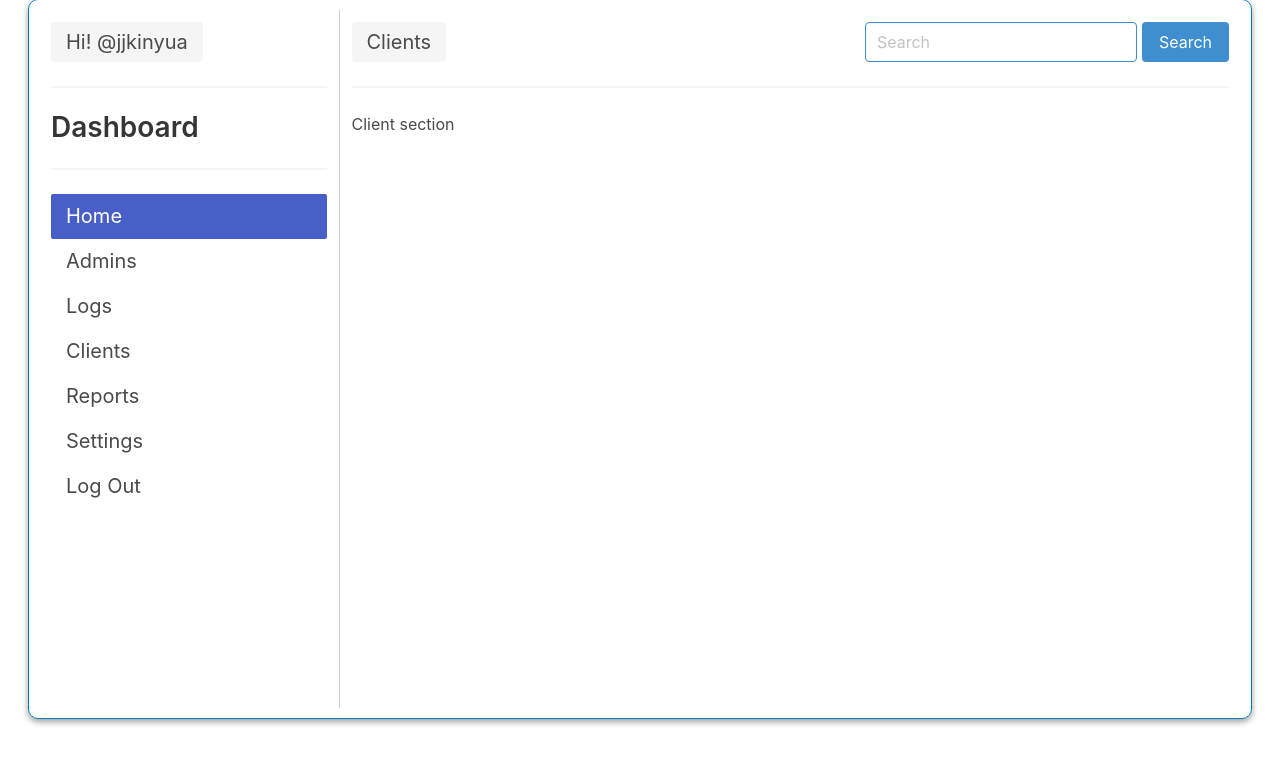
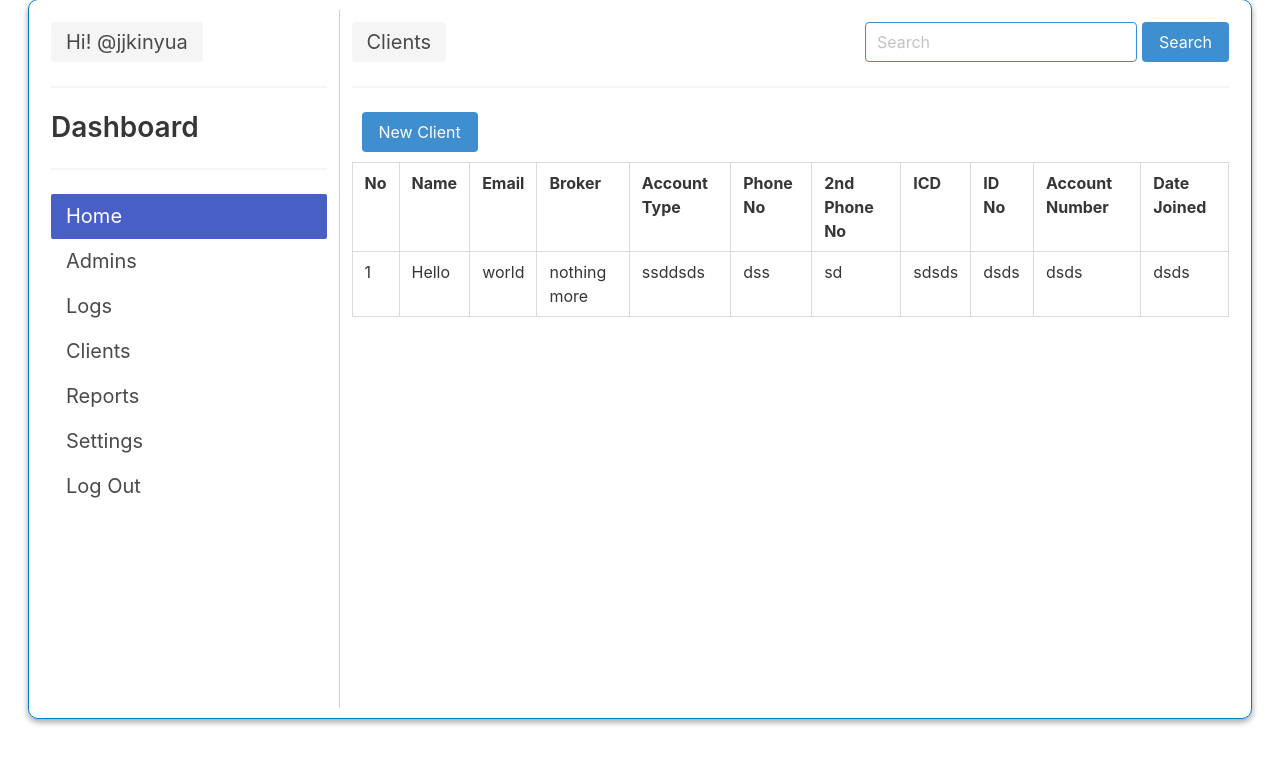
Before and after one commit to HanslettTheDev/Peskos-forex-management, a Flask app: page /dashboard/clients in a window 1280 px wide. Shown: the part 29-800 px from the top of the page. Run offline with Flask 2, Linux system fonts and the light colour scheme; a user stored in the database is signed in; data comes from the database, SQL or seed files in the repository.

Commit message:
fix: clients page button

```diff
--- /dev/null
+++ b/peskos/templates/components/modal_client.html
@@ -0,0 +1,93 @@
+<div class="modal" id="modal-new-clients">
+    <div class="modal-background"></div>
+    <div class="modal-card">
+        <header class="modal-card-head">
+            <p class="modal-card-title">New Client</p>
+            <button class="delete" aria-label="close"></button>
+        </header>
+        <section class="modal-card-body">
+            <div class="box">
+                <!-- <h1 style="text-align: center;">Login</h1> -->
+                <form method="post" action="{{ url_for("superadmin.admins") }}">
+                    <div class="field">
+                        <label class="label">Name</label>
+                        <div class="control">
+                            <input class="input" type="text" name="fname" placeholder="Enter first name" required>
+                        </div>
+                    </div>
+
+                    <div class="field">
+                        <label class="label">Email</label>
+                        <div class="control">
+                            <input class="input" type="email" name="lname" placeholder="Enter last name" required>
+                        </div>
+                    </div>
+
+                    <div class="field">
+                        <label class="label">Broker</label>
+                        <div class="control">
+                            <input class="input" type="broker" name="mail" placeholder="Enter Email" required>
+                        </div>
+                    </div>
+
+                    <div class="field">
+                        <label class="label">Account Type</label>
+                        <div class="control">
+                            <input id="acode" class="input" type="text" name="account-type" placeholder="login code" required
+                                readonly>
+                        </div>
+                    </div>
+
+                    <div class="field">
+                        <label class="label">Phone Number</label>
+                        <div class="control">
+                            <input id="apass" class="input" type="tel" name="phone-no" placeholder="Phone Number" required
+                                readonly>
+                        </div>
+                    </div>
+
+                    <div class="field">
+                        <label class="label">Second Phone Number</label>
+                        <div class="control">
+                            <input id="apass" class="input" type="tel" name="phone-no-2" placeholder="Second Phone Number" required
+                                readonly>
+                        </div>
+                    </div>
+
+                    <div class="field">
+                        <label class="label">Initial Capital Deposit(ICD)</label>
+                        <div class="control">
+                            <input id="apass" class="input" type="number" name="icd" placeholder="ICD" required
+                                readonly>
+                        </div>
+                    </div>
+
+                    <div class="field">
+                        <label class="label">ID Card Number</label>
+                        <div class="control">
+                            <input id="apass" class="input" type="text" name="idno" placeholder="ID No" required
+                                readonly>
+                        </div>
+                    </div>
+
+                    <div class="field">
+                        <label class="label">Account Number</label>
+                        <div class="control">
+                            <input id="apass" class="input" type="text" name="acn" placeholder="Account No" required
+                                readonly>
+                        </div>
+                    </div>
+                    <div class="field" style="display: flex; justify-content: right;">
+                        <div class="control">
+                            <button class="button is-link">Save Client</button>
+                        </div>
+                    </div>
+                </form>
+
+            </div>
+        </section>
+
+
+    </div>
+    <div class="modal-close is-large"></div>
+</div>
--- a/peskos/templates/super_admin/clients.html
+++ b/peskos/templates/super_admin/clients.html
@@ -1,5 +1,42 @@
 {% extends 'layouts/dashboard.html' %}
 
 {% block data %}
-Client section
-{% endblock %}
+<div class="container" style="margin: 10px">
+    <button class="js-modal-trigger button is-info" data-target="modal-new-clients">New Client</button>
+</div>
+
+{% include 'components/modal_client.html' %}
+<div class="table-container">
+    <table class="table is-bordered is-striped is-hoverable">
+        <thead>
+            <tr>
+                <th>No</th>
+                <th>Name</th>
+                <th>Email</th>
+                <th>Broker</th>
+                <th>Account Type</th>
+                <th>Phone No</th>
+                <th>2nd Phone No</th>
+                <th>ICD</th>
+                <th>ID No</th>
+                <th>Account Number</th>
+                <th>Date Joined</th>
+            </tr>
+        </thead>
+        <tbody>
+            <tr>
+                <td>1</td>
+                <td>Hello</td>
+                <td>world</td>
+                <td>nothing more</td>
+                <td>ssddsds</td>
+                <td>dss</td>
+                <td>sd</td>
+                <td>sdsds</td>
+                <td>dsds</td>
+                <td>dsds</td>
+                <td>dsds</td>
+            </tr>
+        </tbody>
+    </table>
+    {% endblock %}
```
